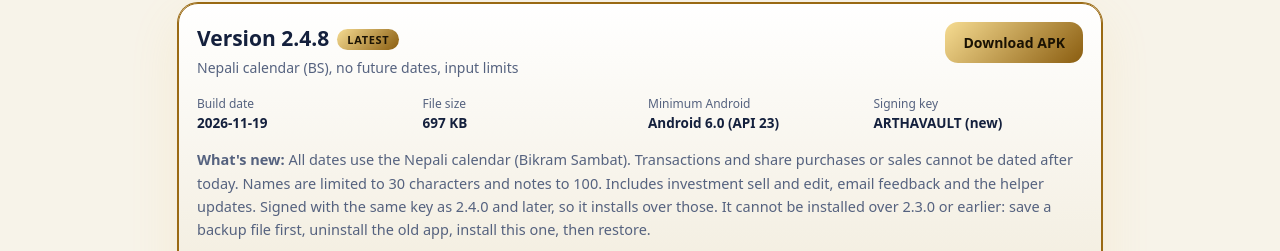
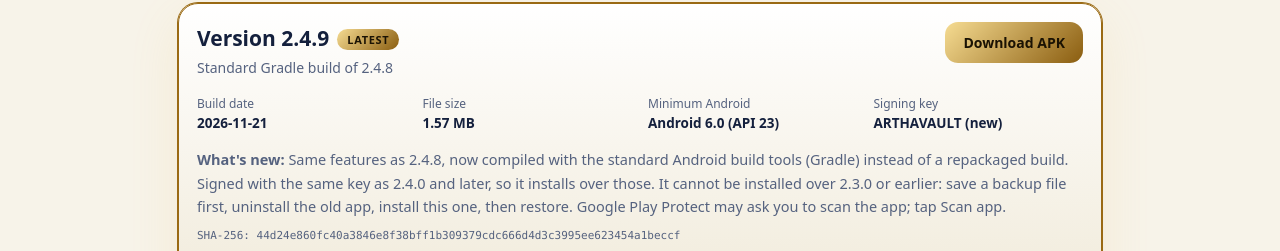
Before and after one commit to arthavault/arthavault.github.io, a plain HTML site: page download.html in a window 1280 px wide. Shown: the part 701-952 px from the top of the page. Drawn offline with Linux system fonts and the light colour scheme.

Commit message:
Add files via upload

```diff
--- a/versions.json
+++ b/versions.json
@@ -1,4 +1,16 @@
 [
+  {
+    "version": "2.4.9",
+    "name": "Standard Gradle build of 2.4.8",
+    "date": "2026-11-21",
+    "size": 1649495,
+    "notes": "Same features as 2.4.8, now compiled with the standard Android build tools (Gradle) instead of a repackaged build. Signed with the same key as 2.4.0 and later, so it installs over those. It cannot be installed over 2.3.0 or earlier: save a backup file first, uninstall the old app, install this one, then restore. Google Play Protect may ask you to scan the app; tap Scan app.",
+    "minAndroid": "Android 6.0 (API 23)",
+    "url": "downloads/ARTHAVAULT-v2.4.9.apk",
+    "sha256": "44d24e860fc40a3846e8f38bff1b309379cdc666d4d3c3995ee623454a1beccf",
+    "signingKey": "new",
+    "status": "Latest"
+  },
   {
     "version": "2.4.8",
     "name": "Nepali calendar (BS), no future dates, input limits",
@@ -9,7 +21,7 @@
     "url": "downloads/ARTHAVAULT-v2.4.8.apk",
     "sha256": "062a154275381646b37435ee632fa357eada4b0ded0538cb36ab94d42bc78245",
     "signingKey": "new",
-    "status": "Latest"
+    "status": "Old version"
   },
   {
     "version": "2.4.5",
```
Also changed, not shown: index.html (+2 -3 lines).
